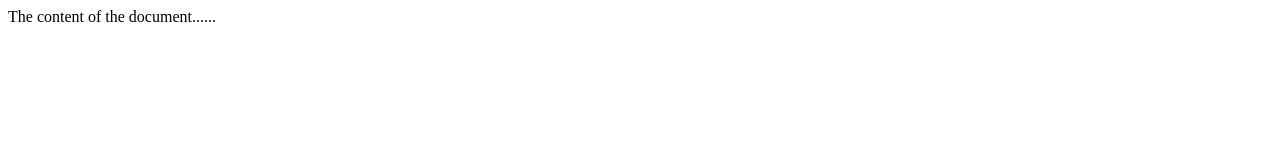
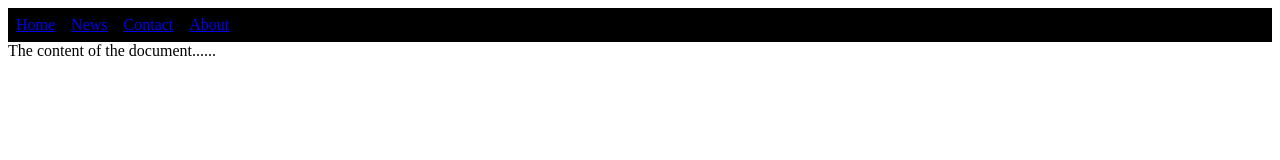
Before and after one commit to rjd712/home, a plain HTML site: page index.html in a window 1280 px wide. Drawn offline with Linux system fonts and the light colour scheme.

Commit message:
Update index.html

```diff
--- a/index.html
+++ b/index.html
@@ -23,6 +23,13 @@
 </head>
 <body>
 
+<ul>
+  <li><a href="#home" background-color="ffffff";>Home</a></li>
+  <li><a href="#news">News</a></li>
+  <li><a href="#contact">Contact</a></li>
+  <li><a href="#about">About</a></li>
+</ul>
+
 The content of the document......
 
 </body>
```
